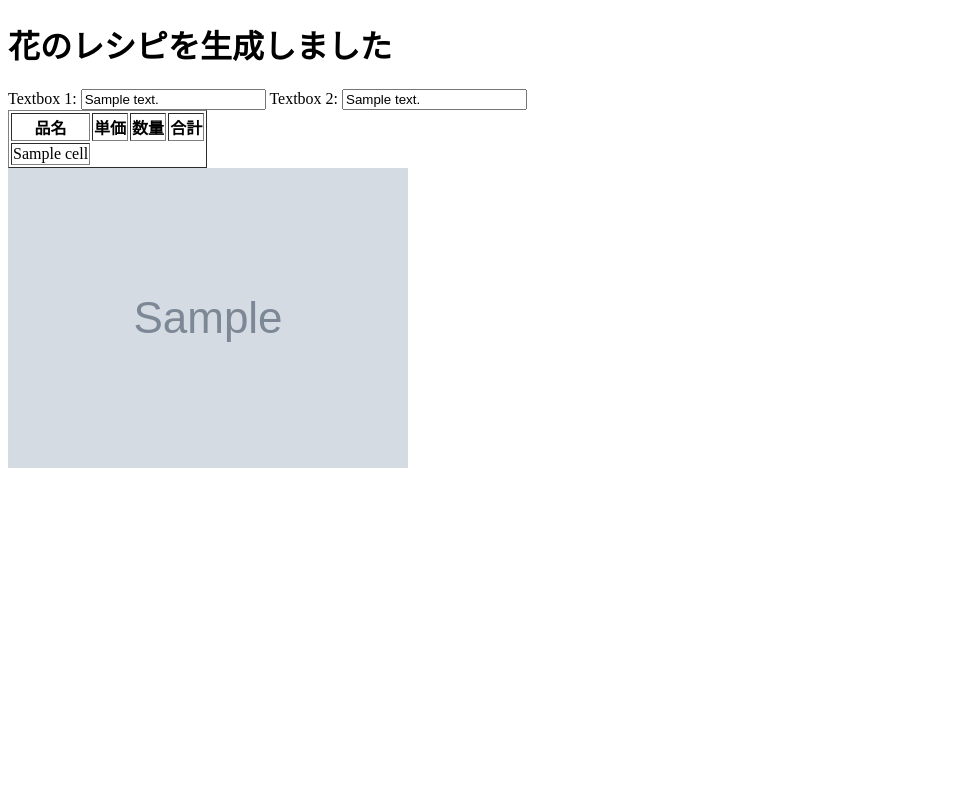
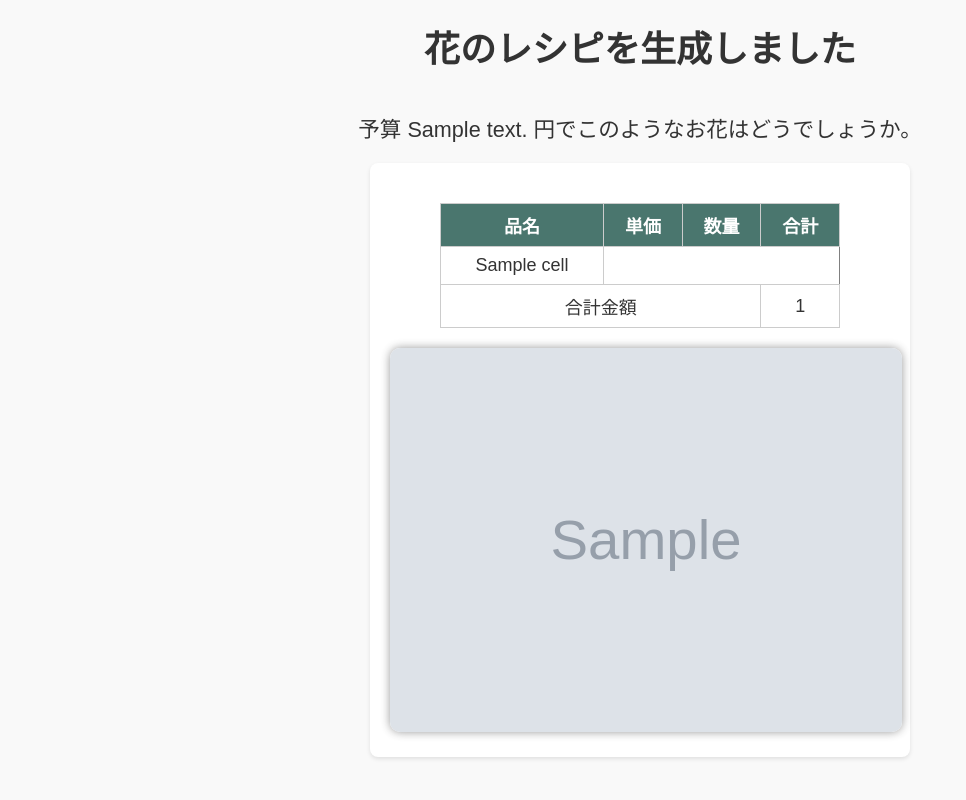
Before and after one commit to yyy127/flower, a Django app: template myapp/templates/myapp/response.html in a window 1280 px wide. Shown: the whole page, without its empty margins (0-966 px from the left). Run offline with Django 5.2, Linux system fonts and the light colour scheme; the template is opened without the code that fills it: most values are stand-ins (such as "Sample title", 1, 10 or a date in 2020); grey boxes marked "Sample" are stand-in pictures.

Commit message:
結果表示のデザインを修正

```diff
--- a/myapp/templates/myapp/input.html
+++ b/myapp/templates/myapp/input.html
@@ -1,10 +1,10 @@
 {% load static %}
 
 <!DOCTYPE html>
-<html lang="en">
+<html lang="ja">
 <head>
     <meta charset="UTF-8">
-    <title>Form Page</title>
+    <title>花レシピ</title>
     <style>
         .title-background {
             background-color: #f9f9f9; /* タイトルの背景色をボディと同じに */
--- a/myapp/templates/myapp/response.html
+++ b/myapp/templates/myapp/response.html
@@ -1,46 +1,171 @@
 {% load static %}
 
-<!-- <!DOCTYPE html>
-<html lang="en">
+<!DOCTYPE html>
+<html lang="ja">
 <head>
     <meta charset="UTF-8">
-    <title>Response Page</title>
+    <title>花レシピ</title>
+    <style>
+        .title-background {
+            background-color: #f9f9f9; /* タイトルの背景色をボディと同じに */
+            padding: 20px;
+            margin-bottom: 20px;
+            text-align: center;
+        }
+
+        body {
+            font-family: 'Meiryo', sans-serif;
+            background-color: #f9f9f9; /* ベースの背景色 */
+            color: #333;
+            margin: 0; /* 余白のリセット */
+            padding: 0; /* パディングのリセット */
+            font-size: 18px;
+        }
+
+        h1 {
+            color: #333; /* タイトルのテキスト色をソフトな色合いに */
+            margin: 0;
+            font-size: 2em;
+        }
+
+        .description p {
+            color: #333;
+            font-size: 1.2em; /* テキストのサイズ */
+            text-align: center; /* テキストを中央揃えに */
+            margin: 20px 0; /* 上下の余白 */
+        }
+
+        form {
+            background-color: #fff;
+            padding: 20px;
+            border-radius: 8px;
+            box-shadow: 0 2px 4px rgba(0,0,0,0.1);
+            max-width: 500px;
+            margin: auto;
+        }
+
+        label {
+            display: block;
+            margin-bottom: 5px;
+            font-weight: 700;
+            color: #4a766e;
+            font-size: 1em; /* ラベルのフォントサイズ、bodyのフォントサイズに合わせて調整 */
+        }
+
+        input[type="text"],
+        textarea {
+            font-family: 'Meiryo', sans-serif;
+            font-size: 1em; /* 入力フィールドのフォントサイズ、bodyのフォントサイズに合わせて調整 */
+            width: 100%;
+            padding: 10px;
+            margin-bottom: 20px;
+            border: 1px solid #ccc;
+            border-radius: 4px;
+            box-sizing: border-box;
+        }
+
+        button {
+            display: block;
+            width: 100%;
+            padding: 10px;
+            background-color: #4a766e; /* 初期背景色 */
+            color: white;
+            border: none;
+            border-radius: 4px;
+            cursor: pointer;
+            font-size: 16px;
+            font-weight: 700;
+            text-transform: uppercase;
+            transition: opacity 0.5s ease; /* 透明度のトランジションを設定 */
+            background-image: none; /* ホバー前は背景画像なし */
+            opacity: 1; /* 初期状態では背景画像を表示しない */
+        }
+
+        button:hover, button:focus {
+            background-size: 100% auto; /* 画像の横幅がボタンの横幅に合わせて調整される */
+            background-position: center; /* 画像をボタンの中央に配置 */
+            background-repeat: no-repeat; /* 画像が繰り返されないように設定 */
+            opacity: 0.7; /* ホバー時に背景画像を徐々に表示 */
+        }
+
+        a {
+            display: inline-block;
+            color: #4a766e;
+            text-decoration: none;
+            margin-top: 20px;
+            font-size: 1em; /* リンクのフォントサイズ、bodyのフォントサイズに合わせて調整 */
+        }
+
+        a:hover {
+            text-decoration: underline;
+        }
+
+        footer {
+            background-color: #f9f9f9; /* フッターの背景色をボディと同じに */
+            color: #333; /* フッターテキストの色を調整 */
+            text-align: center;
+            padding: 10px 0;
+            position: fixed;
+            bottom: 0;
+            width: 100%;
+            left: 0; /* フッターの左側の余白を修正 */
+        }
+
+        footer p {
+            margin: 0;
+            font-size: 0.8em;
+        }
+
+        table {
+            width: 80%; /* テーブルの幅 */
+            margin: 20px auto; /* 中央配置 */
+            border-collapse: collapse; /* セルのボーダーを結合 */
+        }
+
+        th, td {
+            padding: 8px; /* セルのパディング */
+            text-align: center; /* テキストを中央揃えに */
+            border: 1px solid #ccc; /* セルのボーダー */
+        }
+
+        th {
+            background-color: #4a766e; /* ヘッダーの背景色 */
+            color: white; /* ヘッダーのテキスト色 */
+        }
+
+        tr:hover {
+            background-color: #f5f5f5; /* 行にホバーした時の背景色 */
+        }
+
+        img {
+            opacity: 0.8; /* 透明度を調整 */
+            box-shadow: 0 0 10px rgba(0, 0, 0, 0.5); /* 影のサイズと色を調整 */
+            border-radius: 10px; /* 角の丸みの大きさを調整 */
+        }
+
+        /* レスポンシブデザイン */
+        @media (max-width: 600px) {
+            form {
+                width: 100%;
+                padding: 15px;
+            }
+
+            h1 {
+                font-size: 1.5em; /* モバイルデバイス用にh1のフォントサイズを大きく */
+            }
+        }
+    </style>
 </head>
 <body>
+    <div class="title-background">
         <h1>花のレシピを生成しました</h1>
+    </div>
+
+    <div class="description">
+        <p>予算 {{ textbox1_value }} 円でこのようなお花はどうでしょうか。</p>
+    </div>
 
     <form>
-        <label for="textbox1">Textbox 1:</label>
-        <input type="text" id="textbox1" name="textbox1" value="{{ textbox1_value }}">
-
-        <label for="textbox2">Textbox 2:</label>
-        <input type="text" id="textbox2" name="textbox2" value="{{ textbox2_value }}">
-    </form>
-
-    <img src="{{ image_url }}" />
-
-    <script>
-    </script>
-</body>
-</html> -->
-
-<!DOCTYPE html>
-<html lang="en">
-<head>
-    <meta charset="UTF-8">
-    <title>Response Page</title>
-</head>
-<body>
-    <h1>花のレシピを生成しました</h1>
-
-    <form>
-        <label for="textbox1">Textbox 1:</label>
-        <input type="text" id="textbox1" name="textbox1" value="{{ textbox1_value }}">
-
-        <label for="textbox2">Textbox 2:</label>
-        <input type="text" id="textbox2" name="textbox2" value="{{ textbox2_value }}">
-    </form>
-
         <!-- ここにテーブルを表示 -->
         <table border="1">
             <thead>
@@ -59,11 +184,16 @@
                     {% endfor %}
                 </tr>
                 {% endfor %}
+                <tr>
+                    <td colspan="3">合計金額</td>
+                    <td>{{ total_amount }}</td>
+                </tr>
             </tbody>
         </table>
 
         <!-- 画像の表示 -->
-    <img src="{{ image_url }}" alt="花のレシピ画像">
+        <img src="{{ image_url }}" alt="花のレシピ画像" width="512">
+    </form>
 
 </body>
 </html>
```
Also changed, not shown: myapp/views.py (+11 -0 lines). Lines whose indentation alone changed are shown as unchanged.
